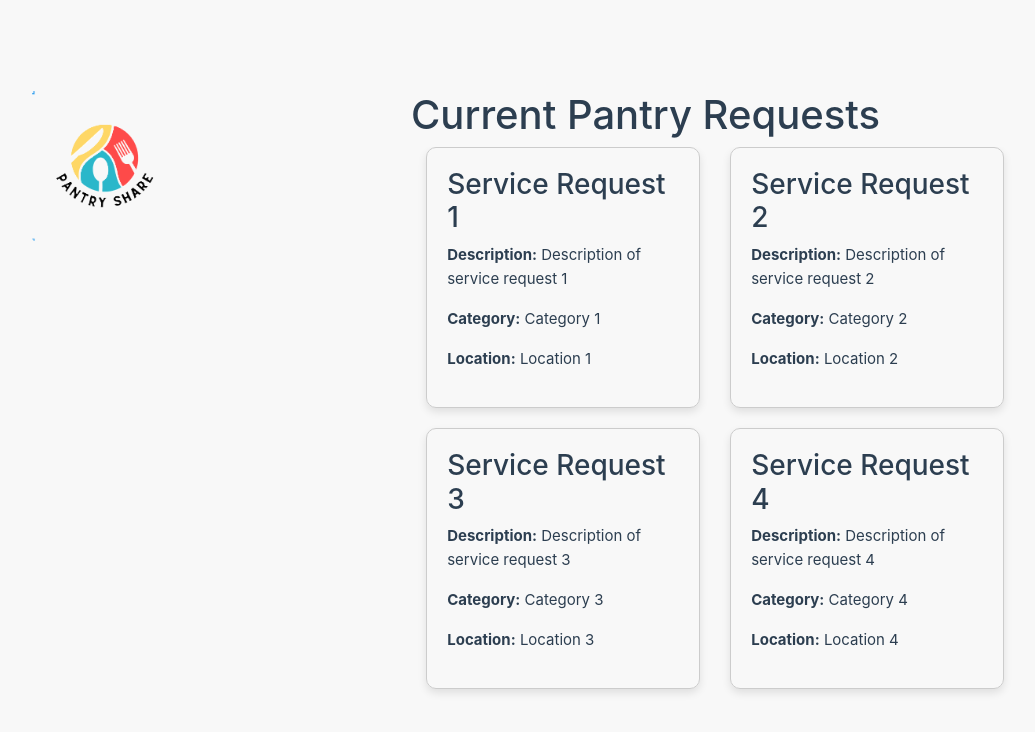
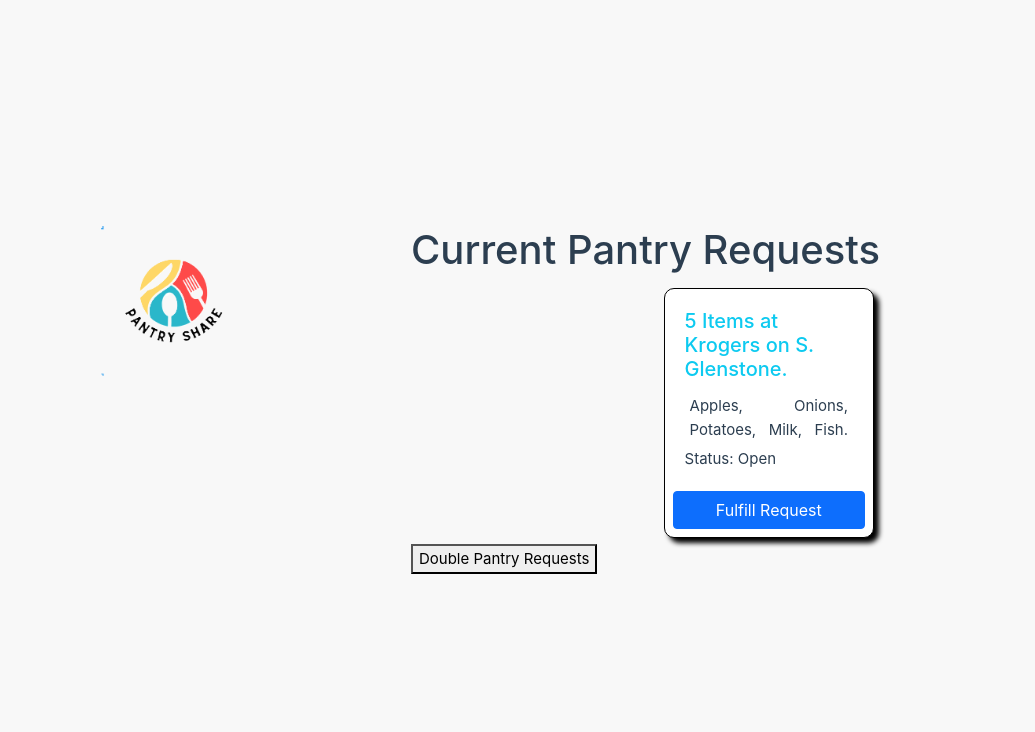
Before and after one commit to Xacheri/PantryShare, a Vue app in the folder PantryShareApp/PantryShareApp/: page /stockthepantry in a window 1280 px wide. Shown: the top 732 px of the page, without its empty margins (229-1264 px from the left). Built offline with nearby package versions, Linux system fonts and the light colour scheme.

Commit message:
2 cols on StockPantry

```diff
--- a/PantryShareApp/PantryShareApp/src/components/PantryRequestCard.vue
+++ b/PantryShareApp/PantryShareApp/src/components/PantryRequestCard.vue
@@ -1,4 +1,4 @@
-<!-- <script setup>
+<script setup>
 import { ref } from 'vue'
 
 // register props
@@ -9,102 +9,82 @@ const props = defineProps({
     }
 }
 )
+
+const fulfillRequest = function(){
+    console.log('Fulfilling request');
+    // // Call a REST API to fulfill the request
+    // try {
+    //     const response = await fetch('http://localhost/api/fulfillRequest', {
+    //         method: 'POST',
+    //         headers: {
+    //             'Content-Type': 'application/json'
+    //         },
+    //         body: JSON.stringify({
+    //             orderID: pantryRequest.order.OrderID
+    //         })
+    //     });
+
+    //     const data = await response.json();
+    //     console.log('Success:', data);
+    //     // do stuff with the data (like redirect to another page)
+    // } catch (error) {
+    //     console.error('Error:', error);
+    // }
+}
+
 </script>
 
 <template>
+    <div class="grid-container p-1">
+        <div class="grid-item">
             <div class="card">
                 <div class="card-body">
-            <h5 class="card-title text-info">{{ pantryRequest.order.orderItems.length + " Items at " + pantryRequest.order.PickupLocation + "."}}</h5>            <ul>
-                <li v-for="item in pantryRequest.order.orderItems" :key="item.FoodID">
-                    {{ item.FoodName }} - {{ item.CategoryName }}
+                    <h5 class="card-title text-info">{{ pantryRequest.order.orderItems.length + " Items at " +
+                        pantryRequest.order.PickupLocation + "." }}</h5>
+                    <ul>
+                        <li v-for="(item, index) in pantryRequest.order.orderItems" :key="item.FoodID">
+                            {{ item.FoodName }}<span v-if="index !== pantryRequest.order.orderItems.length - 1">,</span><span v-else>.</span>
                         </li>
                     </ul>
+                    <div class="grid-item">
                         <p class="card-text">Status: {{ pantryRequest.order.Status }}</p>
-            <p class="card-text">Pickup Location: {{ pantryRequest.order.PickupLocation }}</p>
-            <p class="card-text">Requested by: {{ pantryRequest.user.UserName }}</p>
+                    </div>
+                </div>
+                <button class="btn btn-primary m-1" @click="fulfillRequest">Fulfill Request</button>
+            </div>
         </div>
     </div>
 </template>
 
 <style scoped>
 /* Your component's CSS styles go here */
-</style> -->
+.card {
+    margin: 2px;
+    padding: 4px;
+    border: 1px solid #000;
+    border-radius: 10px;
+    box-shadow: 5px 5px 5px #000;
+}
 
-<template>
-  <div class="service-request-container">
-    <div class="service-request-tile" v-for="(request, index) in paginatedRequests" :key="index">
-      <h3>{{ request.serviceName }}</h3>
-      <p><strong>Description:</strong> {{ request.serviceDescription }}</p>
-      <p><strong>Category:</strong> {{ request.serviceCategory }}</p>
-      <p><strong>Location:</strong> {{ request.serviceLocation }}</p>
-    </div>
-  </div>
-</template>
+.card-text {
+    margin: 0;
+    padding: 0;
+}
 
-<script setup>
-import { ref, onMounted, computed } from 'vue'
+li {
+    list-style-type: none;
+    margin: 0;
+    padding: 0;
+    text-indent: 0;
+}
 
-const serviceRequests = ref([]);
-
-// FOR TESTING UI
-const dummyData = [
-  {
-    id: 1,
-    serviceName: "Service Request 1",
-    serviceDescription: "Description of service request 1",
-    serviceCategory: "Category 1",
-    serviceLocation: "Location 1"
-  },
-  {
-    id: 2,
-    serviceName: "Service Request 2",
-    serviceDescription: "Description of service request 2",
-    serviceCategory: "Category 2",
-    serviceLocation: "Location 2"
-  },
-  {
-    id: 3,
-    serviceName: "Service Request 3",
-    serviceDescription: "Description of service request 3",
-    serviceCategory: "Category 3",
-    serviceLocation: "Location 3"
-  },
-  {
-    id: 4,
-    serviceName: "Service Request 4",
-    serviceDescription: "Description of service request 4",
-    serviceCategory: "Category 4",
-    serviceLocation: "Location 4"
-  }
-];
-
-onMounted(() => {
-  serviceRequests.value = dummyData; // TEST DATA - REMOVE
-});
-
-const paginatedRequests = computed(() => {
-  const pageSize = 4;
-  const currentPage = 1;
-  const startIndex = (currentPage - 1) * pageSize;
-  const endIndex = currentPage * pageSize;
-  return serviceRequests.value.slice(startIndex, endIndex);
-});
-</script>
-
-<style scoped>
-.service-request-container {
+ul {
     display: flex;
     flex-wrap: wrap;
-  justify-content: space-around;
-  overflow-y: auto;
-}
-
-.service-request-tile {
-  width: 45%;
-  margin-bottom: 20px;
-  padding: 20px;
-  border: 1px solid #ccc;
-  border-radius: 10px;
-  box-shadow: 0 4px 8px rgba(0, 0, 0, 0.1);
+    justify-content: space-between;
+    margin: 0;
+    list-style: none;
+    padding-left: 0;
+    padding: 5px;
 }
 </style>
--- a/PantryShareApp/PantryShareApp/src/views/StockPantryView.vue
+++ b/PantryShareApp/PantryShareApp/src/views/StockPantryView.vue
@@ -54,7 +54,7 @@ const pantryRequests = ref(
   }]
 );
 
-const getPantryRequests = function() {
+const getPantryRequests = function () {
   console.log('Getting pantry requests');
   // Call a REST API to get the pantry requests
   try {
@@ -77,6 +77,10 @@ const getPantryRequests = function() {
   }
 }
 
+const doublePantryRequests = function () {
+  pantryRequests.value = pantryRequests.value.concat(pantryRequests.value);
+}
+
 onMounted(() => {
   getPantryRequests();
 });
@@ -85,9 +89,17 @@ onMounted(() => {
 <template>
   <div id="pantry-stock-container">
     <h1>Current Pantry Requests</h1>
-          <div id="pantryRequestList">
-              <PantryRequestCard v-for="(item, index) in pantryRequests" :key="index" :pantry-request="item" />
+    <div class="row">
+      <div class="col-6">
+        <PantryRequestCard v-for="(item, index) in pantryRequests.slice(0, pantryRequests.length / 2)" :key="index"
+          :pantry-request="item" />
       </div>
+      <div class="col-6">
+        <PantryRequestCard v-for="(item, index) in pantryRequests.slice(pantryRequests.length / 2)" :key="index"
+          :pantry-request="item" />
+      </div>
+    </div>
+    <button @click="doublePantryRequests">Double Pantry Requests</button>
   </div>
 </template>
 
```
Lines whose indentation alone changed are shown as unchanged.
